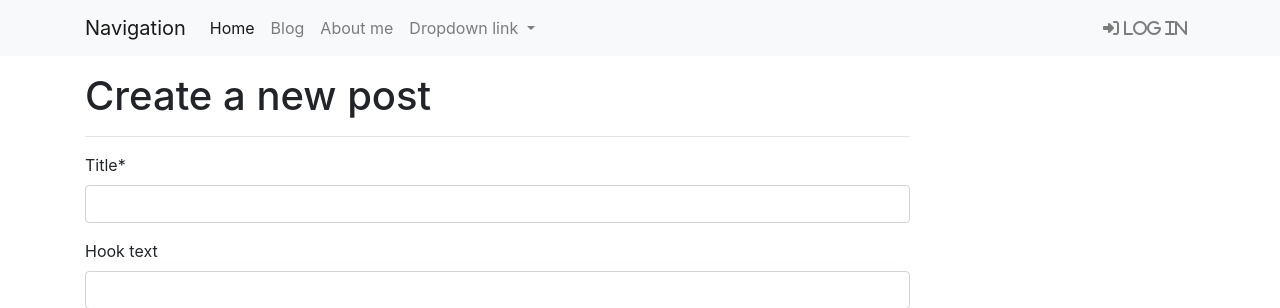
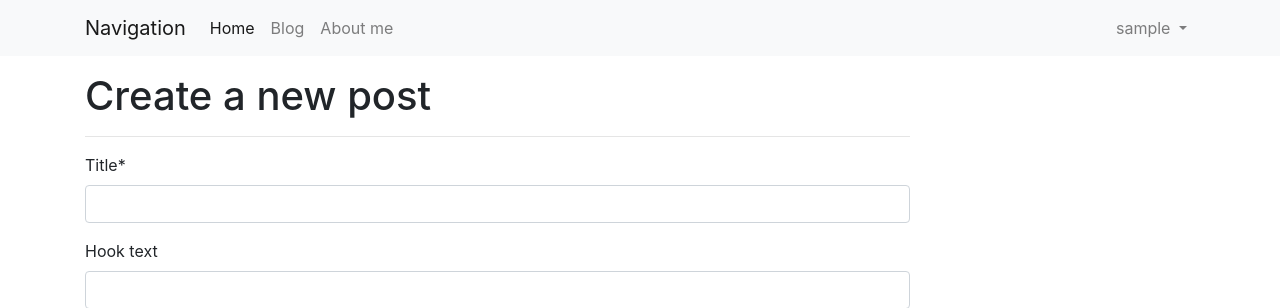
Before and after one commit to KyounghoonHan/homepage, a Django app: page /blog/create_post/ in a window 1280 px wide. Shown: the top 308 px of the page. Run offline with Django 4.2, Linux system fonts and the light colour scheme; a user stored in the database is signed in; tables that the repository leaves empty hold one stand-in row (values such as "Sample post"); some libraries are stand-ins or nearby versions.

Commit message:
Added google login feature.

```diff
--- a/blog/templates/blog/index.html
+++ b/blog/templates/blog/index.html
@@ -40,7 +40,7 @@
             {% if p.hook_text %}
             <h5 class="text-muted">{{ p.hook_text }}</h5>
             {% endif %}
-            <p class="card-text">{{ p.get_content_markdown | safe | truncatewords:45}}</p>
+            <p class="card-text">{{ p.get_content_markdown | safe | truncatewords_html:45}}</p>
 
             {% if p.tags.exists %}
             <i class="fas fa-tags"></i>
--- a/blog/templates/blog/navbar.html
+++ b/blog/templates/blog/navbar.html
@@ -1,3 +1,4 @@
+{% load socialaccount %}
 <nav class="navbar navbar-expand-lg navbar-light bg-light">
     <div class="container">
         <a class="navbar-brand" href="/">Navigation</a>
@@ -16,23 +17,24 @@
                 <li class="nav-item">
                     <a class="nav-link" href="/about_me/">About me</a>
                 </li>
+            </ul>
+            <ul class="navbar-nav ml-auto">
+                {% if user.is_authenticated %}
                 <li class="nav-item dropdown">
                     <a class="nav-link dropdown-toggle" href="#" id="navbarDropdownMenuLink" role="button"
                         data-toggle="dropdown" aria-expanded="false">
-                        Dropdown link
+                        {{ user.username }}
                     </a>
                     <div class="dropdown-menu" aria-labelledby="navbarDropdownMenuLink">
-                        <a class="dropdown-item" href="#">Action</a>
-                        <a class="dropdown-item" href="#">Another action</a>
-                        <a class="dropdown-item" href="#">Something else here</a>
+                        <a class="dropdown-item" href="/accounts/logout/">Log out</a>
                     </div>
                 </li>
-            </ul>
-            <ul class="navbar-nav ml-auto">
+                {% else %}
                 <li class="nav-item">
                     <a class="nav-link" href="#" data-toggle="modal" data-target="#loginModal"><i
                             class="fas fa-sign-in-alt"> Log In</i></a>
                 </li>
+                {% endif %}
             </ul>
         </div>
     </div>
@@ -51,8 +53,8 @@
             <div class="modal-body">
                 <div class="row">
                     <div class="col-md-6 col-sm-12">
-                        <button type="button" class="btn btn-outline-dark btn-block btn-sm"><i
-                                class="fab fa-google"> Log in with Google</i></button>
+                        <a role="button" href="{% provider_login_url 'google' %}" type="button" class="btn btn-outline-dark btn-block btn-sm"><i
+                                class="fab fa-google"> Log in with Google</i></a>
                         <button type="button" class="btn btn-outline-dark btn-block btn-sm"><i
                                 class="fas fa-user"></i> Log in with username</button>
                     </div>
--- a/webpage/urls.py
+++ b/webpage/urls.py
@@ -25,4 +25,5 @@ urlpatterns = [
     path('admin/', admin.site.urls),
     path('', include('single_page.urls')),
     path('markdownx/', include('markdownx.urls')),
+    path('accounts/', include('allauth.urls')),
 ] + static(settings.MEDIA_URL, document_root=settings.MEDIA_ROOT)
```
Also changed, not shown: webpage/settings.py (+22 -0 lines).
